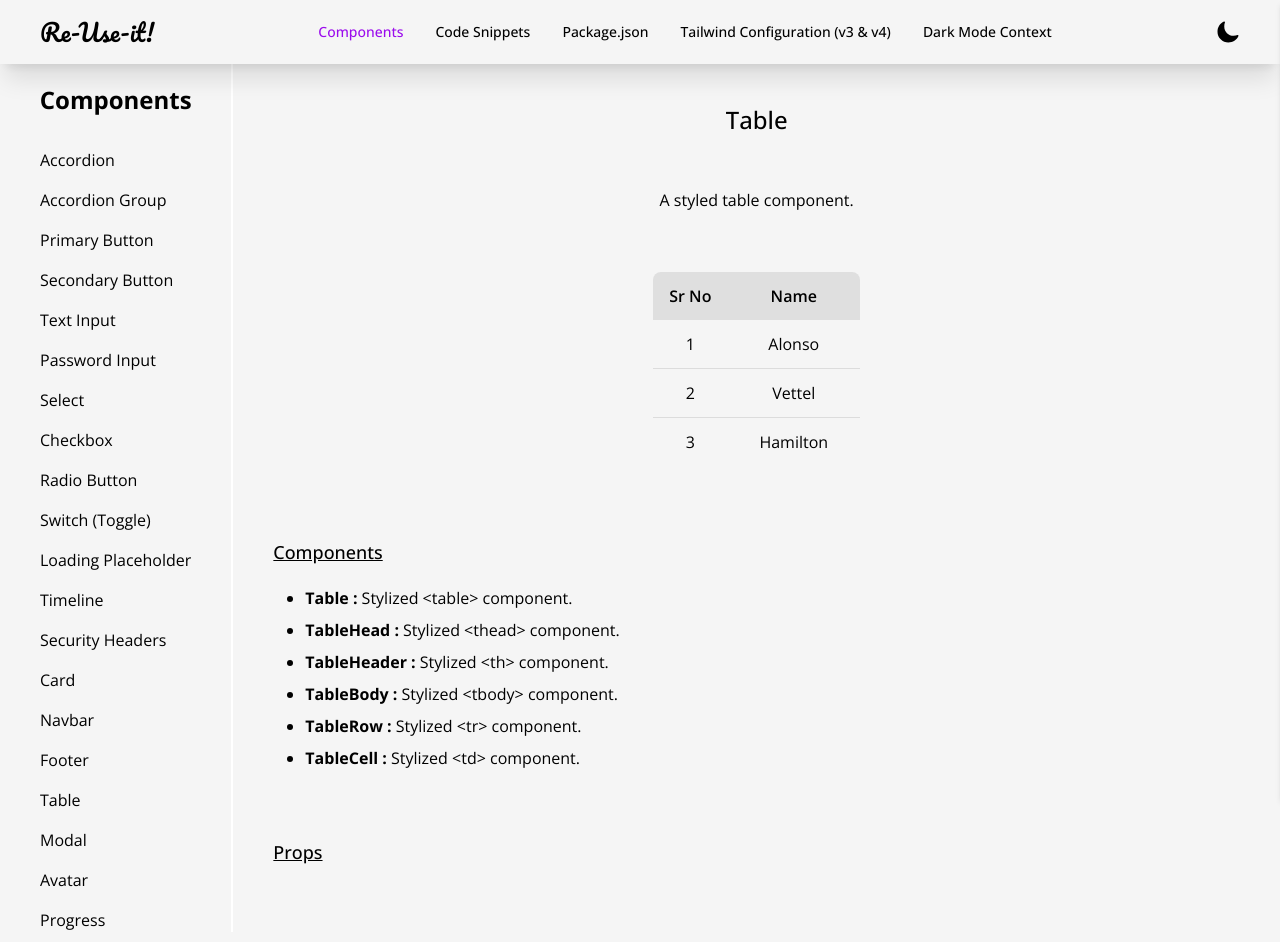
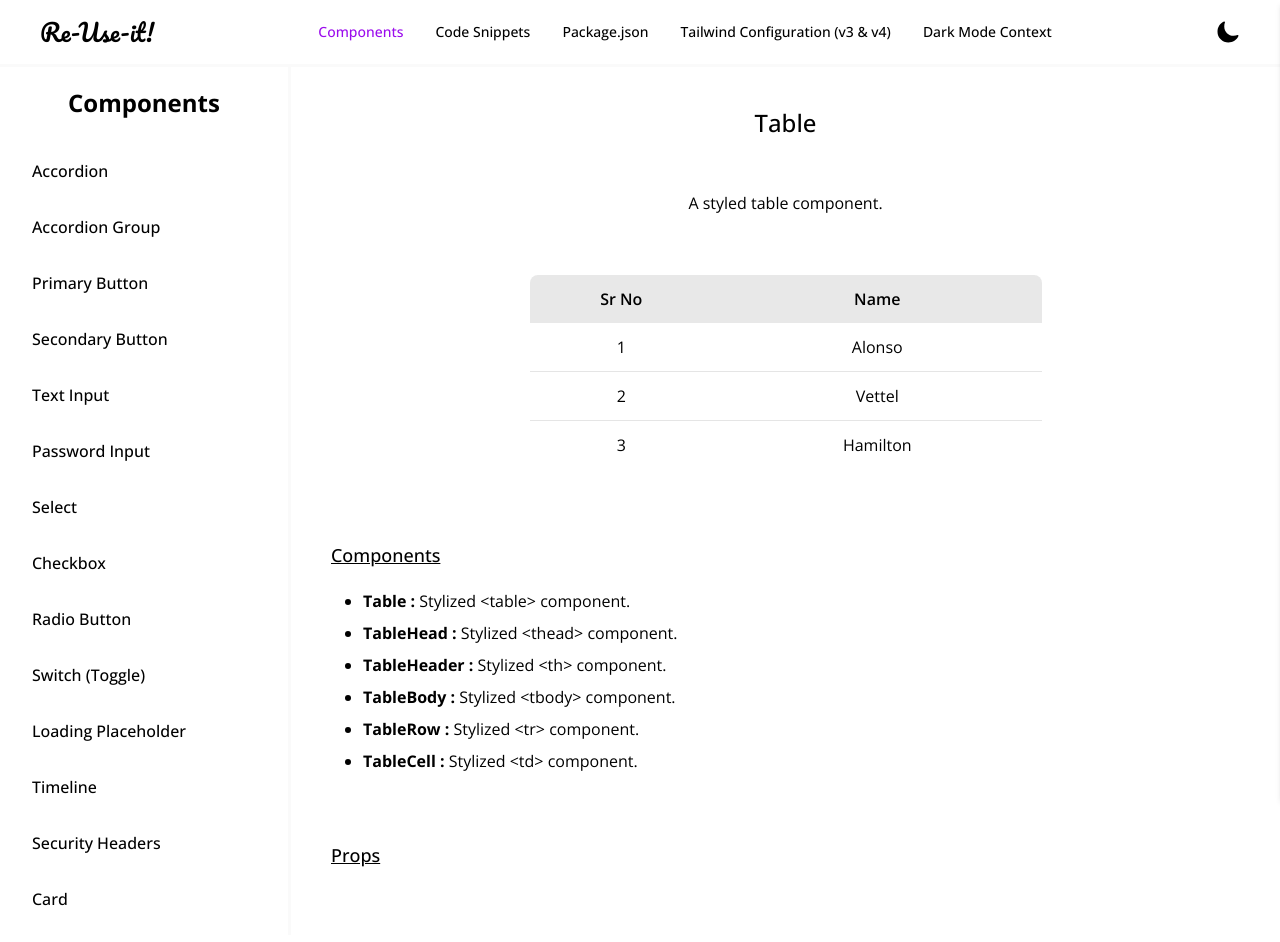
Before and after one commit to roshith-prakash/re-use-it, a React (Vite) app: page /components/table in a window 1280 px wide. Shown: the top 942 px of the page. Built offline with nearby package versions, Linux system fonts and the light colour scheme; a web font is replaced by a local one.

Commit message:
UI changes

```diff
--- a/src/App.tsx
+++ b/src/App.tsx
@@ -42,16 +42,14 @@ import {
 } from "./pages";
 import { Footer, Navbar } from "./components";
 import SecurityHeaders from "./components/SecurityHeaders";
-import { ContextValue, useDarkMode } from "./context/DarkModeContext";
 
 function App() {
-  const { isDarkMode } = useDarkMode() as ContextValue;
   return (
     <div className="dark:bg-darkbg dark:text-darkmodetext font-sans">
       <SecurityHeaders />
       <BrowserRouter>
         <Navbar />
-        <main className={`${isDarkMode ? "bg-secondarydarkbg" : "bg-grey"}`}>
+        <main>
           <Routes>
             <Route path="/" element={<Home />} />
 
--- a/src/components/CodeBlock.tsx
+++ b/src/components/CodeBlock.tsx
@@ -1,12 +1,14 @@
-import { vs2015, CopyBlock } from "react-code-blocks";
+import { atomOneDark, atomOneLight, CopyBlock } from "react-code-blocks";
+import { useDarkMode, ContextValue } from "../context/DarkModeContext";
 
 const CodeBlock = ({ code, language }: { code: string; language: string }) => {
+  const { isDarkMode } = useDarkMode() as ContextValue;
   return (
     <CopyBlock
       text={code}
       language={language}
       showLineNumbers={true}
-      theme={vs2015}
+      theme={isDarkMode ? atomOneDark : atomOneLight}
       codeBlock
     />
   );
--- a/src/components/Footer.tsx
+++ b/src/components/Footer.tsx
@@ -11,7 +11,7 @@ const Footer = () => {
       className={` ${
         isDarkMode
           ? "bg-secondarydarkbg border-darkmodetext border-t-2"
-          : "from-cta to-hovercta bg-gradient-to-b"
+          : "from-cta/95 to-hovercta/95 bg-gradient-to-b"
       } font-inter min-h-50vh px-010 relative mt-20 pt-36 pb-20 text-white`}
     >
       <div className="dark:border-darkmodetext absolute -top-16 left-1/2 flex h-32 w-[90vw] -translate-x-1/2 flex-col items-center justify-around rounded-lg bg-[#1f1e1e] py-3 text-white md:flex-row lg:w-[80vw] dark:border-2">
--- a/src/components/Navbar.tsx
+++ b/src/components/Navbar.tsx
@@ -19,7 +19,7 @@ const Navbar = () => {
   return (
     <>
       <nav
-        className={`bg-grey dark:bg-darkbg sticky top-0 z-2 flex w-full items-center justify-between px-10 py-4 font-sans shadow-xl dark:text-white dark:shadow-md dark:shadow-white/30`}
+        className={`dark:bg-darkbg dark:border-grey/25 border-grey/50 sticky top-0 z-2 flex w-full items-center justify-between border-b-3 bg-white px-10 py-4 font-sans dark:text-white`}
       >
         {/* Logo */}
         <Link
--- a/src/pages/Components.tsx
+++ b/src/pages/Components.tsx
@@ -3,114 +3,219 @@ import { NavLink, Outlet } from "react-router-dom";
 // Sidebar Component
 const ComponentsSidebar = () => {
   return (
-    <div className="dark:bg-darkbg bg-grey dark:border-darkmodetext border-r-2 border-white">
+    <div className="dark:bg-darkbg dark:border-grey/25 border-grey/50 border-r-3">
       <h2 className="mb-4 pt-5 text-center text-2xl font-bold">Components</h2>
-      <div className="scroller h-screen overflow-y-auto p-4 px-10">
-        <ul className="space-y-4">
+      <div className="h-screen w-2xs overflow-y-auto p-4 pb-20 [&::-webkit-scrollbar]:w-0">
+        <ul className="space-y-4 font-medium">
           <li>
-            <NavLink to="accordion" className="hover:text-cta block">
+            <NavLink
+              to="accordion"
+              className={({ isActive }) =>
+                `${isActive && "bg-grey dark:bg-white/10"} hover:bg-grey/75 block rounded-lg px-4 py-2 dark:hover:bg-white/5`
+              }
+            >
               Accordion
             </NavLink>
           </li>
           <li>
-            <NavLink to="accordion-group" className="hover:text-cta block">
+            <NavLink
+              to="accordion-group"
+              className={({ isActive }) =>
+                `${isActive && "bg-grey dark:bg-white/10"} hover:bg-grey/75 block rounded-lg px-4 py-2 dark:hover:bg-white/5`
+              }
+            >
               Accordion Group
             </NavLink>
           </li>
           <li>
-            <NavLink to="primary-button" className="hover:text-cta block">
+            <NavLink
+              to="primary-button"
+              className={({ isActive }) =>
+                `${isActive && "bg-grey dark:bg-white/10"} hover:bg-grey/75 block rounded-lg px-4 py-2 dark:hover:bg-white/5`
+              }
+            >
               Primary Button
             </NavLink>
           </li>
           <li>
-            <NavLink to="secondary-button" className="hover:text-cta block">
+            <NavLink
+              to="secondary-button"
+              className={({ isActive }) =>
+                `${isActive && "bg-grey dark:bg-white/10"} hover:bg-grey/75 block rounded-lg px-4 py-2 dark:hover:bg-white/5`
+              }
+            >
               Secondary Button
             </NavLink>
           </li>
           <li>
-            <NavLink to="input" className="hover:text-cta block">
+            <NavLink
+              to="input"
+              className={({ isActive }) =>
+                `${isActive && "bg-grey dark:bg-white/10"} hover:bg-grey/75 block rounded-lg px-4 py-2 dark:hover:bg-white/5`
+              }
+            >
               Text Input
             </NavLink>
           </li>
           <li>
-            <NavLink to="password-input" className="hover:text-cta block">
+            <NavLink
+              to="password-input"
+              className={({ isActive }) =>
+                `${isActive && "bg-grey dark:bg-white/10"} hover:bg-grey/75 block rounded-lg px-4 py-2 dark:hover:bg-white/5`
+              }
+            >
               Password Input
             </NavLink>
           </li>
           <li>
-            <NavLink to="select" className="hover:text-cta block">
+            <NavLink
+              to="select"
+              className={({ isActive }) =>
+                `${isActive && "bg-grey dark:bg-white/10"} hover:bg-grey/75 block rounded-lg px-4 py-2 dark:hover:bg-white/5`
+              }
+            >
               Select
             </NavLink>
           </li>
           <li>
-            <NavLink to="checkbox" className="hover:text-cta block">
+            <NavLink
+              to="checkbox"
+              className={({ isActive }) =>
+                `${isActive && "bg-grey dark:bg-white/10"} hover:bg-grey/75 block rounded-lg px-4 py-2 dark:hover:bg-white/5`
+              }
+            >
               Checkbox
             </NavLink>
           </li>
           <li>
-            <NavLink to="radio" className="hover:text-cta block">
+            <NavLink
+              to="radio"
+              className={({ isActive }) =>
+                `${isActive && "bg-grey dark:bg-white/10"} hover:bg-grey/75 block rounded-lg px-4 py-2 dark:hover:bg-white/5`
+              }
+            >
               Radio Button
             </NavLink>
           </li>
           <li>
-            <NavLink to="switch" className="hover:text-cta block">
+            <NavLink
+              to="switch"
+              className={({ isActive }) =>
+                `${isActive && "bg-grey dark:bg-white/10"} hover:bg-grey/75 block rounded-lg px-4 py-2 dark:hover:bg-white/5`
+              }
+            >
               Switch (Toggle)
             </NavLink>
           </li>
           <li>
-            <NavLink to="loader" className="hover:text-cta block">
+            <NavLink
+              to="loader"
+              className={({ isActive }) =>
+                `${isActive && "bg-grey dark:bg-white/10"} hover:bg-grey/75 block rounded-lg px-4 py-2 dark:hover:bg-white/5`
+              }
+            >
               Loading Placeholder
             </NavLink>
           </li>
           <li>
-            <NavLink to="timeline" className="hover:text-cta block">
+            <NavLink
+              to="timeline"
+              className={({ isActive }) =>
+                `${isActive && "bg-grey dark:bg-white/10"} hover:bg-grey/75 block rounded-lg px-4 py-2 dark:hover:bg-white/5`
+              }
+            >
               Timeline
             </NavLink>
           </li>
           <li>
-            <NavLink to="security-headers" className="hover:text-cta block">
+            <NavLink
+              to="security-headers"
+              className={({ isActive }) =>
+                `${isActive && "bg-grey dark:bg-white/10"} hover:bg-grey/75 block rounded-lg px-4 py-2 dark:hover:bg-white/5`
+              }
+            >
               Security Headers
             </NavLink>
           </li>
 
           <li>
-            <NavLink to="card" className="hover:text-cta block">
+            <NavLink
+              to="card"
+              className={({ isActive }) =>
+                `${isActive && "bg-grey dark:bg-white/10"} hover:bg-grey/75 block rounded-lg px-4 py-2 dark:hover:bg-white/5`
+              }
+            >
               Card
             </NavLink>
           </li>
           <li>
-            <NavLink to="navbar" className="hover:text-cta block">
+            <NavLink
+              to="navbar"
+              className={({ isActive }) =>
+                `${isActive && "bg-grey dark:bg-white/10"} hover:bg-grey/75 block rounded-lg px-4 py-2 dark:hover:bg-white/5`
+              }
+            >
               Navbar
             </NavLink>
           </li>
           <li>
-            <NavLink to="footer" className="hover:text-cta block">
+            <NavLink
+              to="footer"
+              className={({ isActive }) =>
+                `${isActive && "bg-grey dark:bg-white/10"} hover:bg-grey/75 block rounded-lg px-4 py-2 dark:hover:bg-white/5`
+              }
+            >
               Footer
             </NavLink>
           </li>
           <li>
-            <NavLink to="table" className="hover:text-cta block">
+            <NavLink
+              to="table"
+              className={({ isActive }) =>
+                `${isActive && "bg-grey dark:bg-white/10"} hover:bg-grey/75 block rounded-lg px-4 py-2 dark:hover:bg-white/5`
+              }
+            >
               Table
             </NavLink>
           </li>
           <li>
-            <NavLink to="modal" className="hover:text-cta block">
+            <NavLink
+              to="modal"
+              className={({ isActive }) =>
+                `${isActive && "bg-grey dark:bg-white/10"} hover:bg-grey/75 block rounded-lg px-4 py-2 dark:hover:bg-white/5`
+              }
+            >
               Modal
             </NavLink>
           </li>
           <li>
-            <NavLink to="avatar" className="hover:text-cta block">
+            <NavLink
+              to="avatar"
+              className={({ isActive }) =>
+                `${isActive && "bg-grey dark:bg-white/10"} hover:bg-grey/75 block rounded-lg px-4 py-2 dark:hover:bg-white/5`
+              }
+            >
               Avatar
             </NavLink>
           </li>
 
           <li>
-            <NavLink to="progress" className="hover:text-cta block">
+            <NavLink
+              to="progress"
+              className={({ isActive }) =>
+                `${isActive && "bg-grey dark:bg-white/10"} hover:bg-grey/75 block rounded-lg px-4 py-2 dark:hover:bg-white/5`
+              }
+            >
               Progress
             </NavLink>
           </li>
           <li>
-            <NavLink to="slider" className="hover:text-cta block">
+            <NavLink
+              to="slider"
+              className={({ isActive }) =>
+                `${isActive && "bg-grey dark:bg-white/10"} hover:bg-grey/75 block rounded-lg px-4 py-2 dark:hover:bg-white/5`
+              }
+            >
               Slider
             </NavLink>
           </li>
@@ -127,7 +232,7 @@ const Components = () => {
         <div className="hidden lg:block">
           <ComponentsSidebar />
         </div>
-        <div className="scroller dark:bg-darkbg bg-grey flex-1 overflow-y-auto pb-20">
+        <div className="scroller dark:bg-darkbg flex-1 overflow-y-auto bg-white pb-20">
           <Outlet />
         </div>
       </div>
--- a/src/pages/Components/TableComponent.tsx
+++ b/src/pages/Components/TableComponent.tsx
@@ -138,7 +138,7 @@ const TableComponent = () => {
       <h1 className="text-center text-2xl font-medium">Table</h1>
       <h2 className="mt-8 py-5 text-center">A styled table component.</h2>
       <div className="flex flex-col items-center gap-8 py-10">
-        <Table className="max-w-lg">
+        <Table className="w-lg max-w-lg">
           <TableHead>
             <TableRow>
               <TableHeader>Sr No</TableHeader>
```
Also changed, not shown: src/pages/CodeSnippets.tsx (+54 -14 lines), src/pages/Home.tsx (+4 -4 lines).
